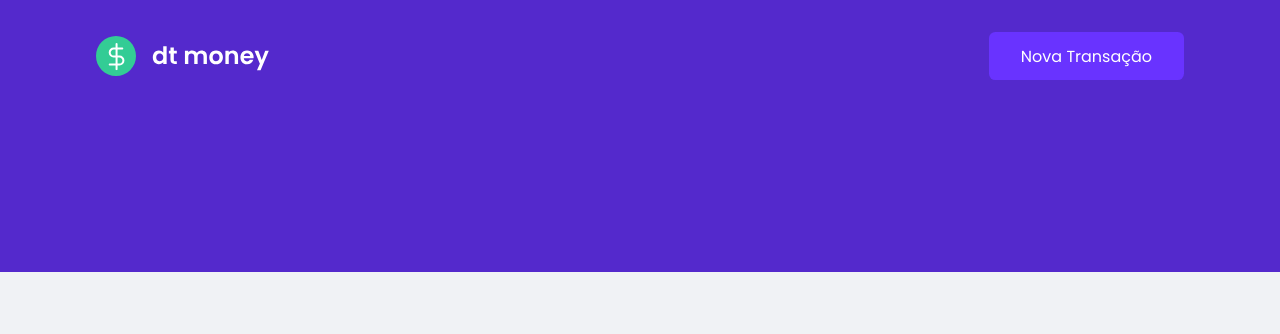
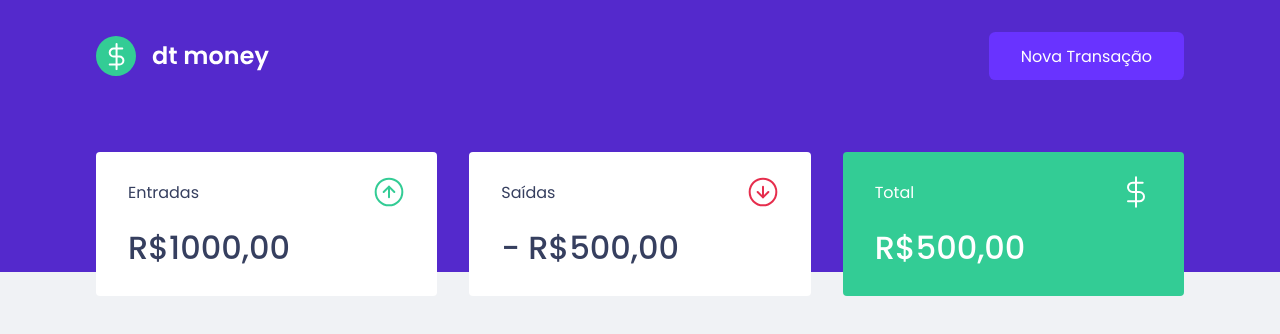
Before and after one commit to beefreguglia/dtmoney, a React (Create React App) app: page / in a window 1280 px wide. Shown: the top 334 px of the page. Built offline with nearby package versions, Linux system fonts and the light colour scheme.

Commit message:
componente summary criaado

```diff
--- a/src/App.tsx
+++ b/src/App.tsx
@@ -1,10 +1,12 @@
 import { Header } from "./components/Header";
+import { Dashboard } from './components/Dashboard';
 import { GlobalStyle } from "./styles/global";
 
 export function App() {
   return (
     <>
       <Header />
+      <Dashboard />
       <GlobalStyle />
     </>
   );
--- /dev/null
+++ b/src/components/Dashboard/index.tsx
@@ -0,0 +1,10 @@
+import { Summary } from '../Summary';
+import { Container } from './styles';
+
+export function Dashboard(){
+  return(
+    <Container>
+      <Summary />
+    </Container>
+  );
+}
--- /dev/null
+++ b/src/components/Dashboard/styles.ts
@@ -0,0 +1,7 @@
+import styled from "styled-components";
+
+export const Container = styled.main`
+  max-width: 1120px;
+  margin: 0 auto;
+  padding: 2.5rem 1rem;
+`;
--- /dev/null
+++ b/src/components/Summary/index.tsx
@@ -0,0 +1,32 @@
+import { Container } from './styles';
+import incomeIMG from '../../assets/income.svg';
+import outcomeIMG from '../../assets/outcome.svg';
+import totalIMG from '../../assets/total.svg';
+
+export function Summary(){
+  return(
+    <Container>
+      <div>
+        <header>
+          <p>Entradas</p>
+          <img src={incomeIMG} alt="Entradas" />
+        </header>
+        <strong>R$1000,00</strong>
+      </div>
+      <div>
+        <header>
+          <p>Saídas</p>
+          <img src={outcomeIMG} alt="Saídas" />
+        </header>
+        <strong>- R$500,00</strong>
+      </div>
+      <div className="highlight-background">
+        <header>
+          <p>Total</p>
+          <img src={totalIMG} alt="total" />
+        </header>
+        <strong>R$500,00</strong>
+      </div>
+    </Container>
+  );
+};
--- /dev/null
+++ b/src/components/Summary/styles.ts
@@ -0,0 +1,34 @@
+import styled from 'styled-components';
+
+export const Container = styled.div`
+  display: grid;
+  grid-template-columns: repeat(3, 1fr);
+  gap: 2rem;
+  margin-top: -10rem;
+
+  div{
+    background: var(--shape);
+    padding: 1.5rem 2rem;
+    border-radius: 0.25rem;
+    color: var(--text-title);
+
+    header{
+      display: flex;
+      align-items: center;
+      justify-content: space-between;
+    }
+
+    strong{
+      display: block;
+      margin-top: 1rem;
+      font-size: 2rem;
+      font-weight: 500;
+      line-height: 3rem;
+    }
+
+    &.highlight-background{
+      background-color: var(--green);
+      color: #fff;
+    }
+  }
+`;
--- a/src/styles/global.ts
+++ b/src/styles/global.ts
@@ -3,6 +3,7 @@
 export const GlobalStyle = createGlobalStyle`
   :root{
     --red: #E52E40;
+    --green: #33CC95;
     --blue: #5429CC;
     --blue-light: #6933FF;
     --text-title: #363F5F;
```
